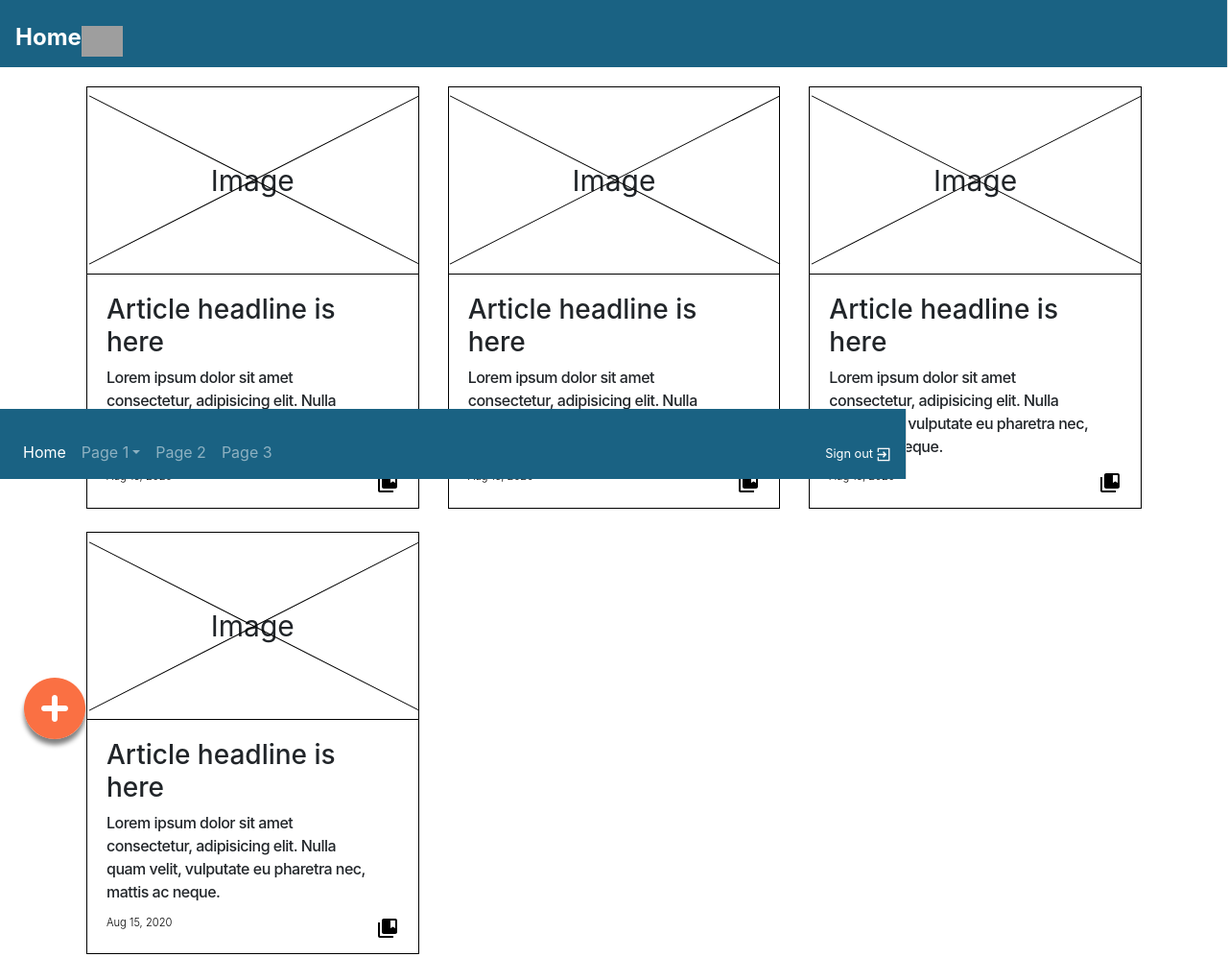
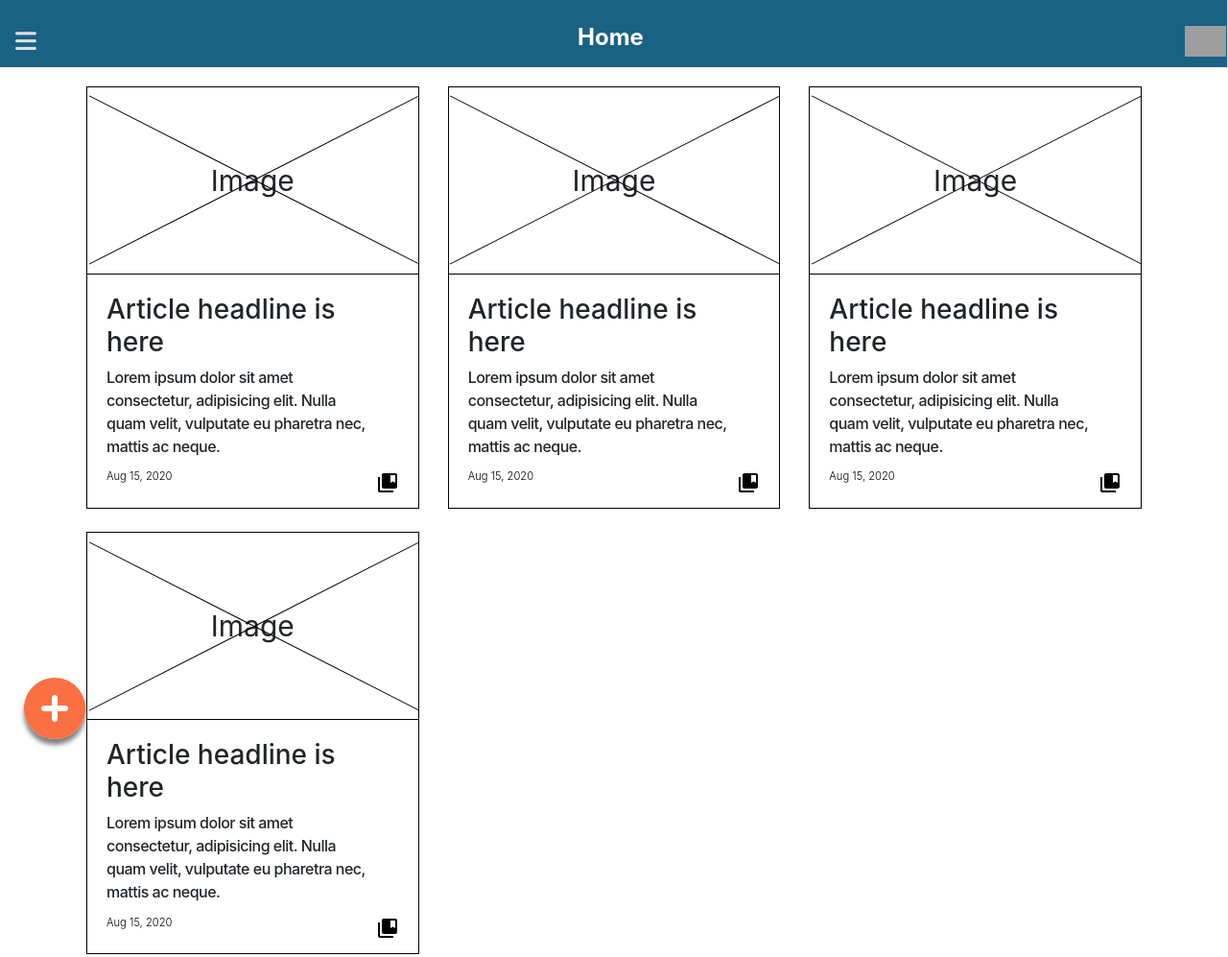
Before and after one commit to LiaMaggiorotto/uhray_sample_project, a plain HTML site: page index.html in a window 1280 px wide. Shown: the whole page at 96% size. Drawn offline with nearby package versions, Linux system fonts and the light colour scheme; grey boxes are pictures that could not be loaded.

Commit message:
fixes expanded view of nav

```diff
--- a/index.html
+++ b/index.html
@@ -24,7 +24,7 @@
         <div class="container-fluid">
 
         <!-- Nav Bar -->
-            <nav class="navbar navbar-expand-lg navbar-dark fixed-top">
+            <nav class="navbar navbar-dark fixed-top">
                 <button class="navbar-toggler collapsed" type="button" data-toggle="collapse" data-target="#navbarsExample01" aria-controls="navbarsExample01" aria-expanded="false" aria-label="Toggle navigation">
                     <span class="navbar-toggler">
                         <i class="fas fa-bars fa-lg"></i>
@@ -46,7 +46,7 @@
 
                 <!-- collapsed nav -->
                 <div class="navbar-collapse collapse" id="navbarsExample01">
-                    <div class="navbar navbar-expand-lg navbar-dark sticky-left" id="navbar-two">
+                    <div class="navbar navbar-dark sticky-left" id="navbar-two">
                         <ul class="navbar-nav mr-auto">
                             <li class="nav-item active">
                                 <a class="nav-link" href="#">Home <span class="sr-only">(current)</span></a>
```
